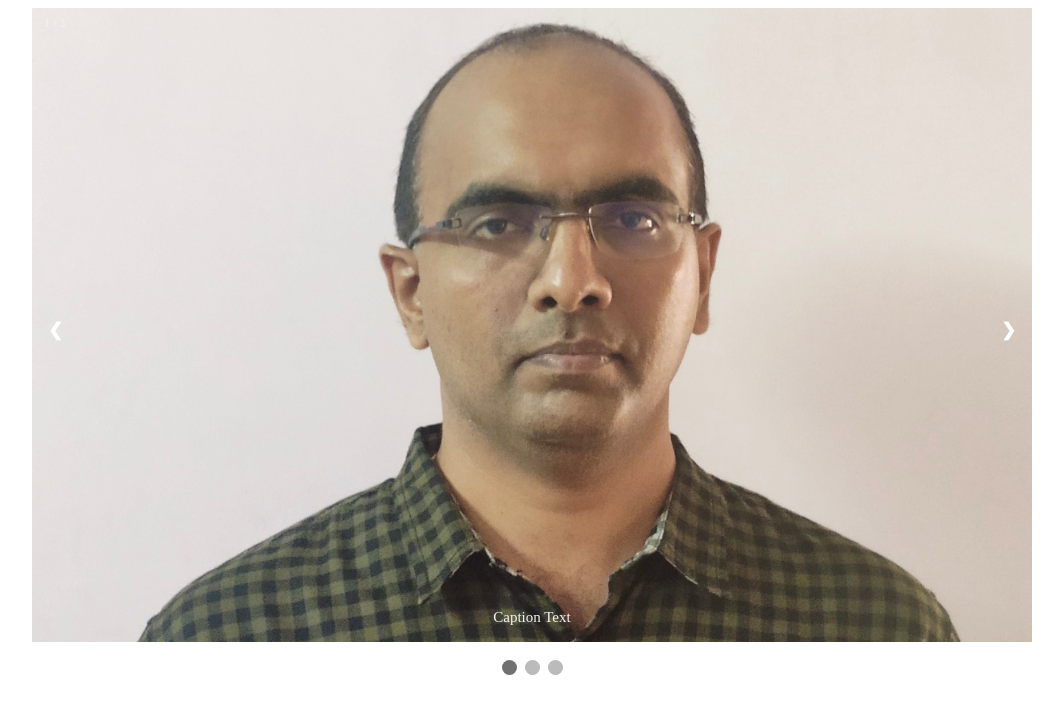
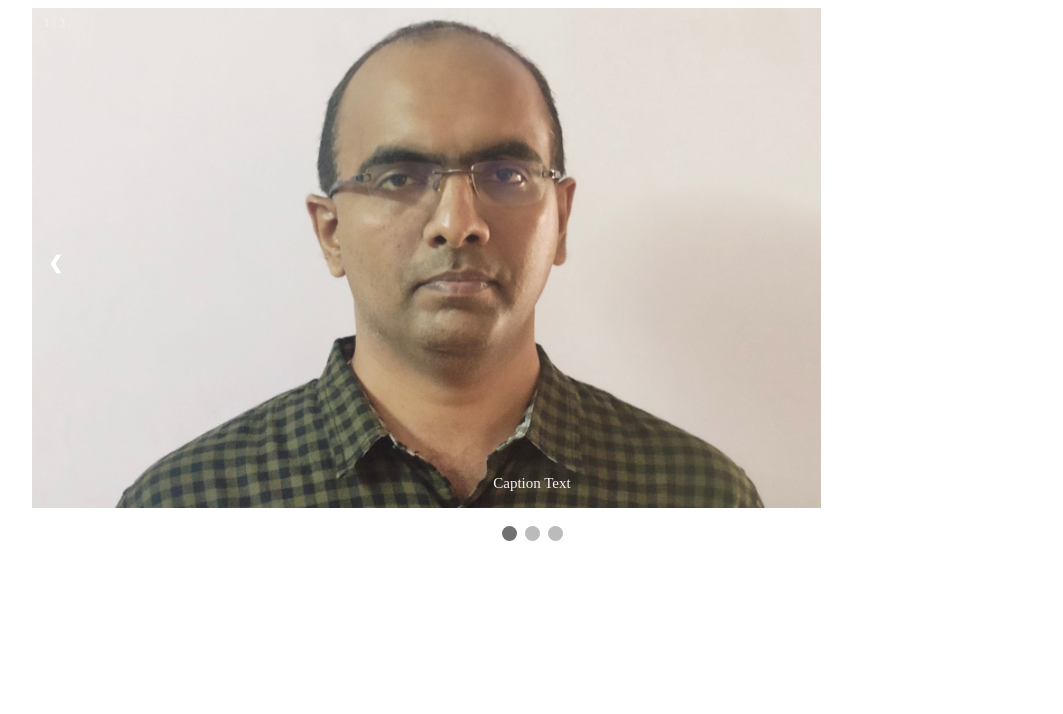
Before and after one commit to sreddy2460/my-first-static-web-app, a website: page src/slideshow.html in a window 1280 px wide. Shown: the whole page, without its empty margins (108-1171 px from the left). Drawn offline with Linux system fonts and the light colour scheme.

Commit message:
Update slideshow.html

```diff
--- a/src/slideshow.html
+++ b/src/slideshow.html
@@ -9,7 +9,8 @@
       <!-- Full-width images with number and caption text -->
       <div class="mySlides fade">
         <div class="numbertext">1 / 3</div>
-        <img src="mypic.jpg" style="width:100%">
+        <img src="mypic.jpg" style="width="400"
+     height="500"">
         <div class="text">Caption Text</div>
       </div>
       <div class="mySlides fade">
```
